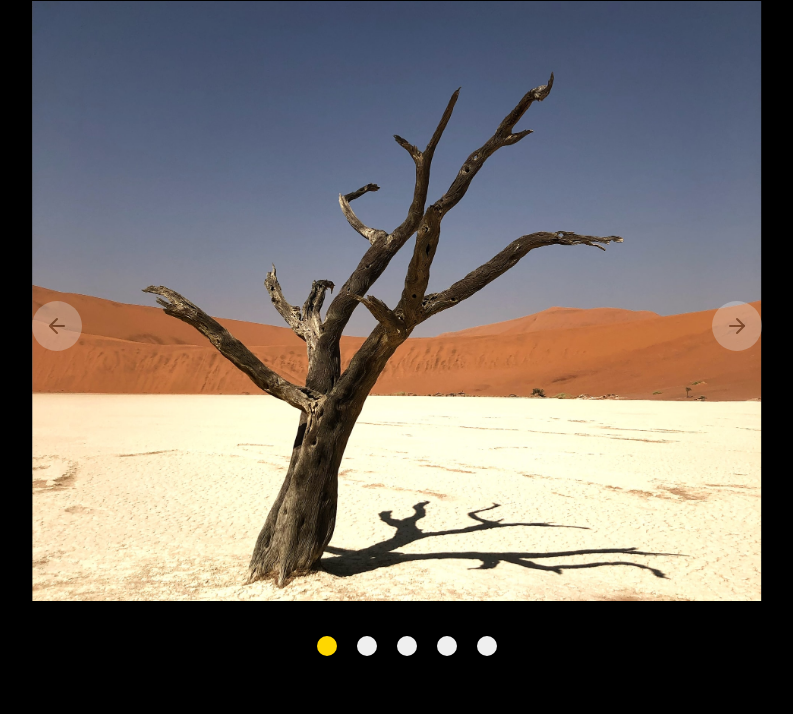
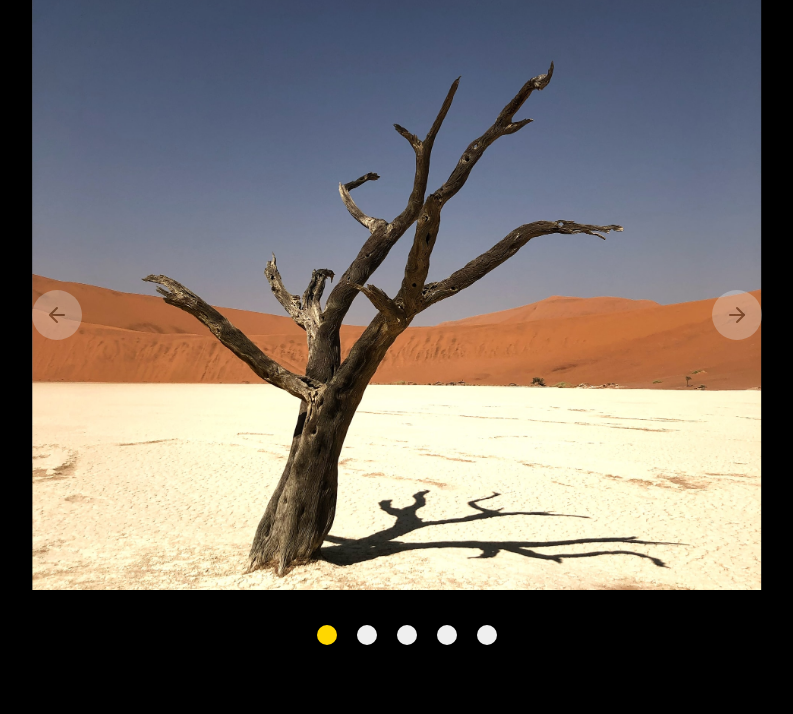
Before and after one commit to haripallikere/image-slider-oop, a plain HTML site: page index.html in a window 1280 px wide. Shown: the part 86-800 px from the top of the page, without its empty margins (243-1036 px from the left). Drawn offline with Linux system fonts and the light colour scheme.

Commit message:
final version

```diff
--- a/style.css
+++ b/style.css
@@ -76,20 +76,26 @@ select {
   }
 }
 
+html {
+  min-height: 100vh;
+}
 
 
 body {
   overflow: hidden;
-  /* Hide scrollbars */
+  height: 100%;
+  display: grid;
+  place-items: center;
 }
 main {
+  height: 100%;
   background-color: black;
 }
 
 .container {
   display: grid;
   place-items: center;
-  min-height: 100vh;
+  /* min-height: 100vh; */
   align-content: center;
   padding: 2rem;
 }
```
